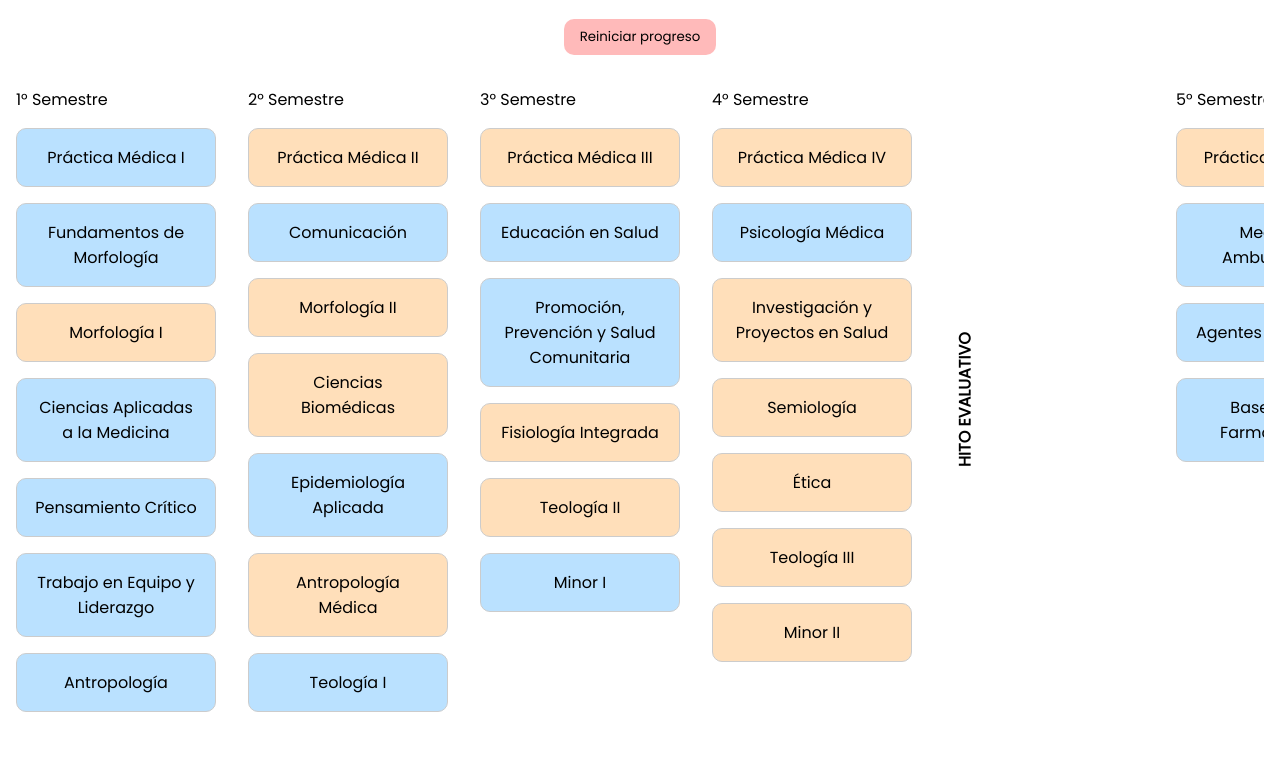
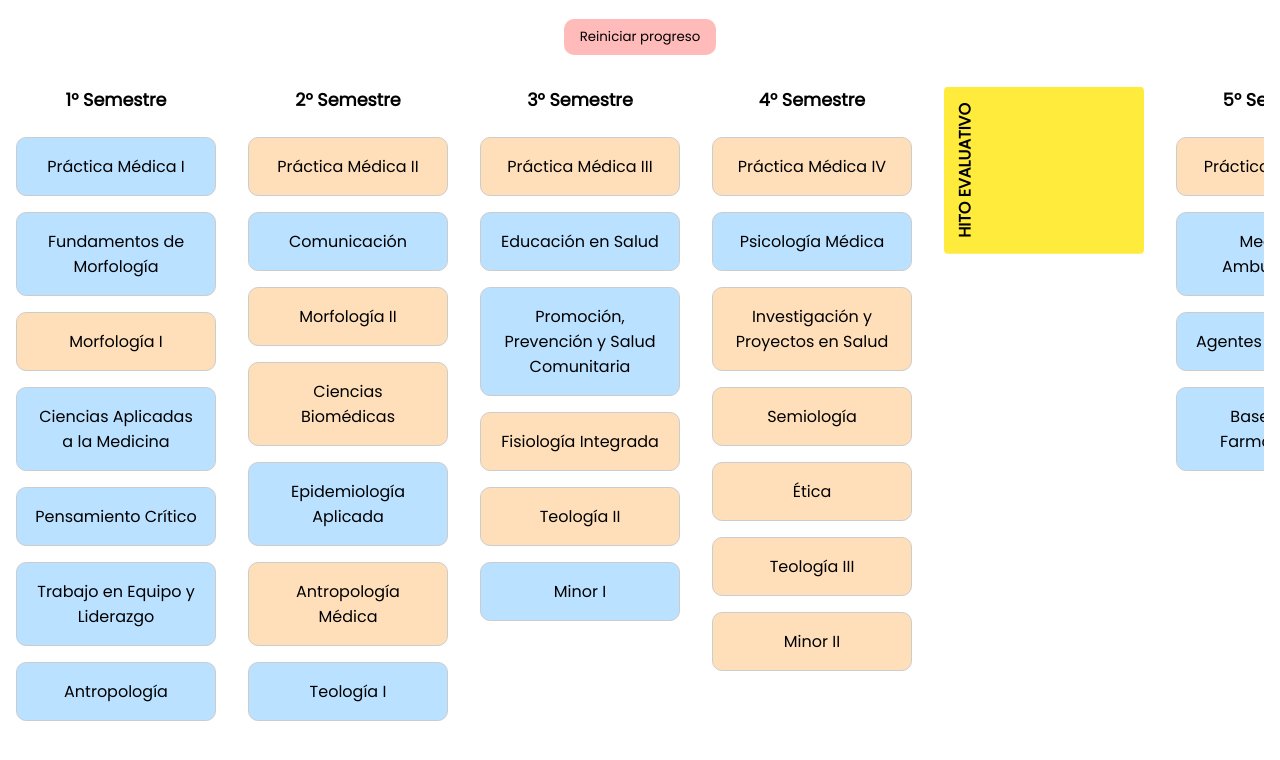
Before and after one commit to JuliMN/Malla-Medicina-UAndes-4-, a plain HTML site: page index.html in a window 1280 px wide. Shown: the part 88-848 px from the top of the page. Drawn offline with Linux system fonts and the light colour scheme.

Commit message:
Update style.css

```diff
--- a/style.css
+++ b/style.css
@@ -62,22 +62,14 @@ button {
 }
 
 .hito {
-    flex: 1;
+  background-color: #ffeb3b;
   writing-mode: vertical-rl;
   transform: rotate(180deg);
   text-align: center;
   font-weight: bold;
-    padding: 0.5rem;
-    display: inline-block;
-    justify-content: center;
-    align-items: center;
-}
-    background-color: #ffeb3b;
-    writing-mode: vertical-rl;
-    text-align: center;
-    font-weight: bold;
   padding: 1rem 0.5rem;
   border-radius: 4px;
+  display: inline-block;
 }
 
 .titulo-semestre {
```
Lines whose indentation alone changed are shown as unchanged.
